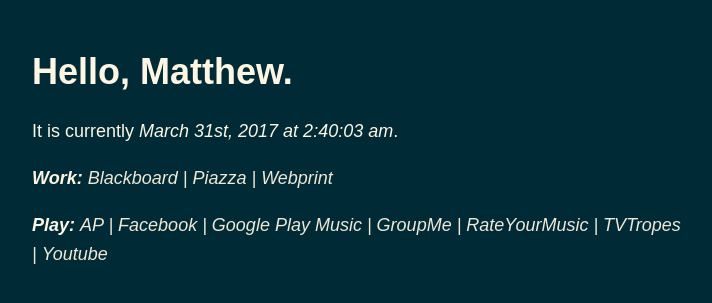
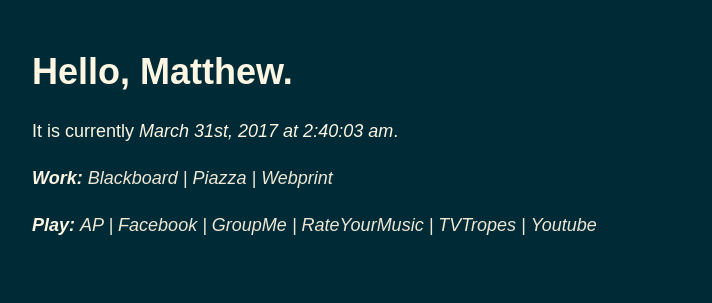
Before and after one commit to matthewjenkins97/matthewjenkins97.github.io, a Jekyll site: the page startpage/index.html, which Jekyll copies as it is, in a window 1280 px wide. Shown: the top 303 px of the page, without its empty margins (283-995 px from the left). Built offline with Jekyll 4.4.1, drawn with Linux system fonts in a browser that asks for light colours.

Commit message:
more fixing

```diff
--- a/startpage/index.html
+++ b/startpage/index.html
@@ -68,7 +68,6 @@
     <b><i>Play:</i></b>
     <i> <a href="http://hosted.ap.org/">AP |</a></i>
     <i> <a href="http://facebook.com/"> Facebook |</a></i>
-    <i> <a href="https://play.google.com/music/"> Google Play Music |</a></i>
     <i> <a href="https://web.groupme.com/chats/"> GroupMe |</a></i>
     <i> <a href="https://rateyourmusic.com/"> RateYourMusic |</a></i>
     <i> <a href="http://tvtropes.org/"> TVTropes |</a></i>
```
